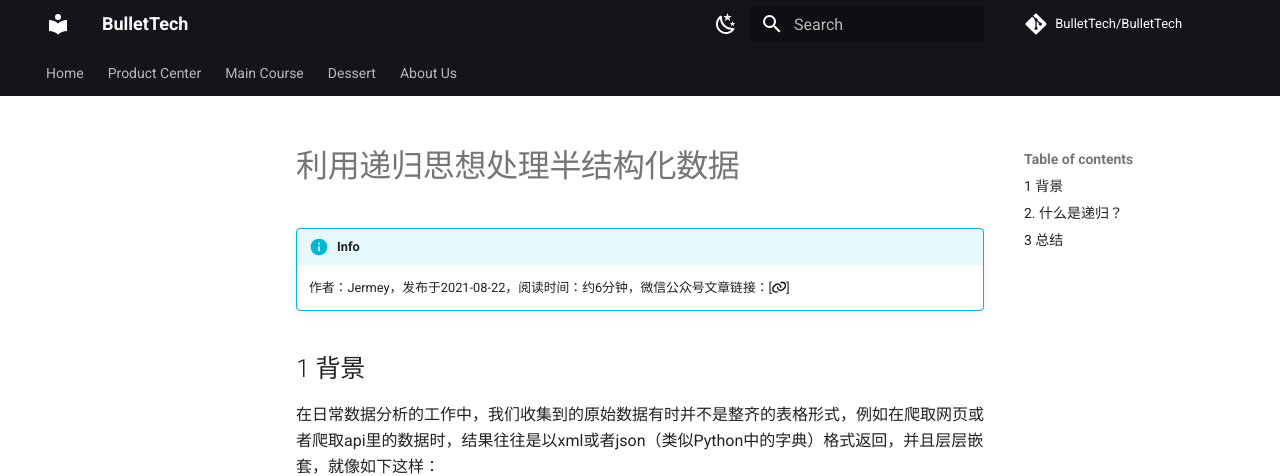
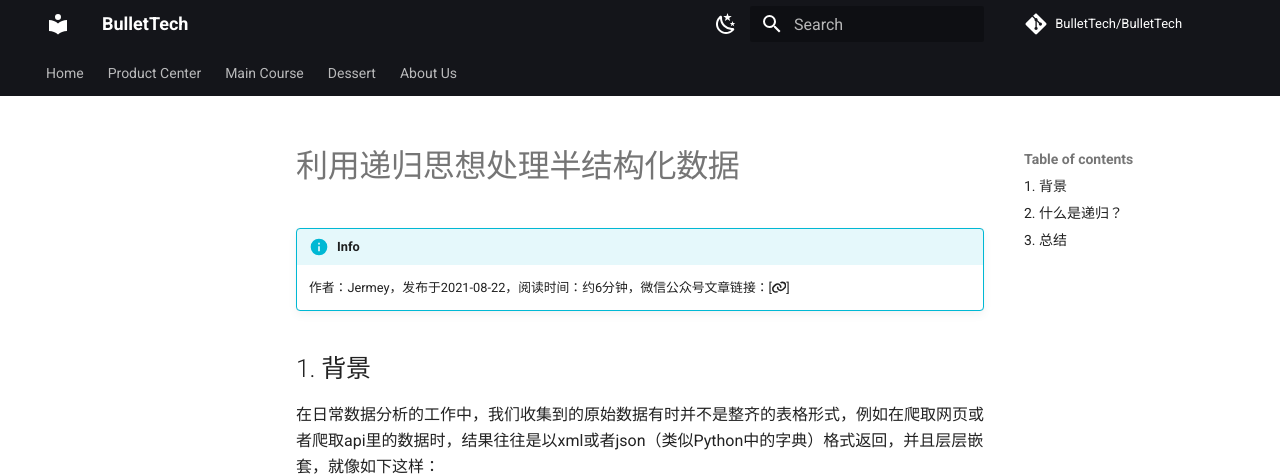
Before and after one commit to BulletTech/BulletTech, an MkDocs documentation site: the page built from docs/Main_Course/Data_Analytics/2021-08-20-practical-recursion-for-data-cleaning.md, in a window 1280 px wide and 900 px high. Shown: the top 476 px of the window. Built offline with MkDocs 1.6.1 and Material for MkDocs 9.7.7, drawn with Linux system fonts in a browser that asks for light colours; comment, search, counter and statistics services are not loaded.

```diff
--- a/docs/Main_Course/Data_Analytics/2021-08-20-practical-recursion-for-data-cleaning.md
+++ b/docs/Main_Course/Data_Analytics/2021-08-20-practical-recursion-for-data-cleaning.md
@@ -7,7 +7,7 @@ template: overrides/blogs.html
 !!! info
     作者：Jermey，发布于2021-08-22，阅读时间：约6分钟，微信公众号文章链接：[:fontawesome-solid-link:]
 
-## 1 背景
+## 1. 背景
 
 在日常数据分析的工作中，我们收集到的原始数据有时并不是整齐的表格形式，例如在爬取网页或者爬取api里的数据时，结果往往是以xml或者json（类似Python中的字典）格式返回，并且层层嵌套，就像如下这样：
 
@@ -168,6 +168,6 @@ _recursive_extract(data, record_path, {}, level=0)
 
 可以看出源码还是稍微有些难以理解的，此外代码作者也吐槽目前的执行效率很低，但这个函数好在可以通过定义record_path控制解析的深度，防止将过深的半结构化数据完全展开，产生过多的记录。
 
-## 3 总结
+## 3. 总结
 
 虽然数据分析师的日常工作中往往不需要直接接触算法，但掌握一些算法思想往往可以帮助我们更好地理解手边的工具。必要时也可以自己编写代码提高效率。除了刷算法题之外，读读优秀开源项目地源码也是很好的提升方式。如果实在没有时间，那就常来我们的公众号上看看吧！
```
